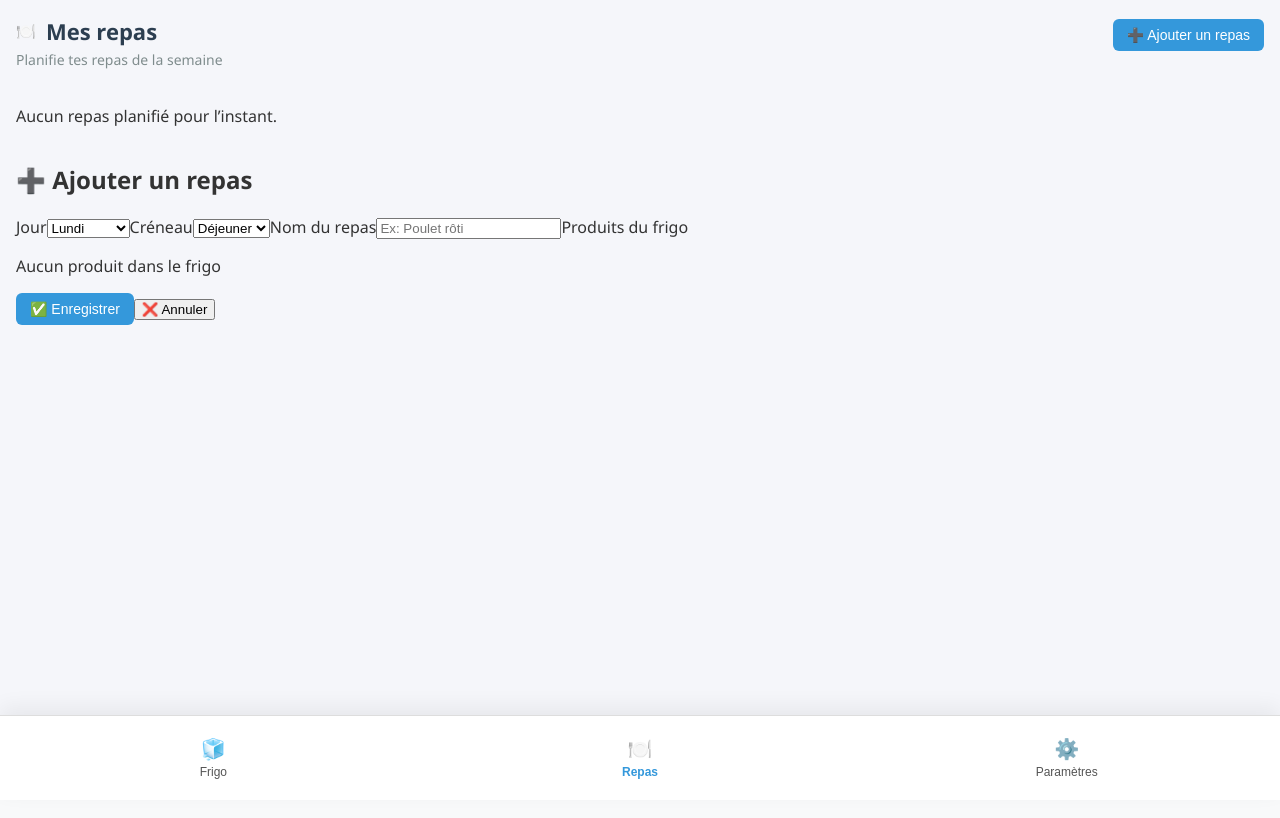
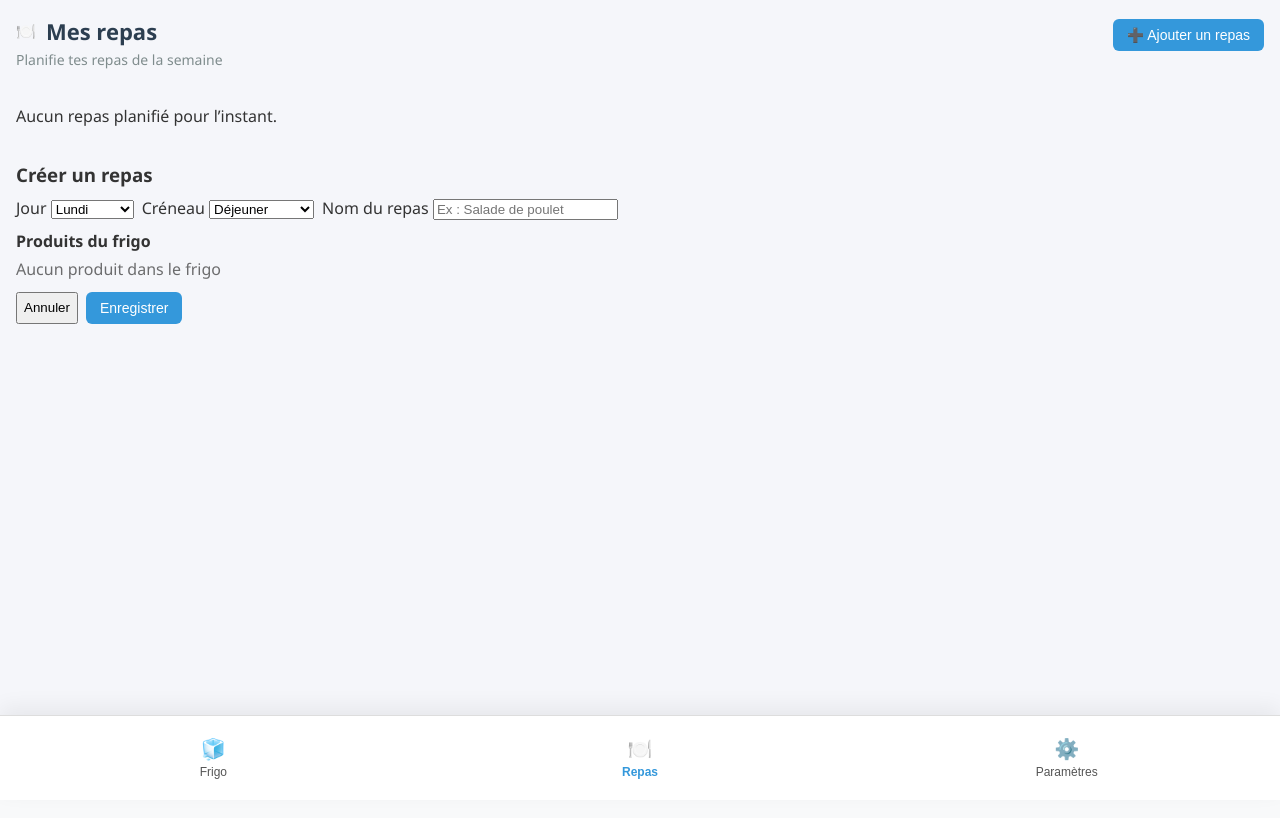
Before and after one commit to greg3337/monfrigo, a Next.js app: page /repas in a window 1280 px wide. Both pictures are taken after a click on the button "➕ Ajouter un repas". Shown: the top 818 px of the page. Built offline with nearby package versions, Linux system fonts and the light colour scheme.

Commit message:
correction

```diff
--- a/src/app/repas/CreateMealModal.jsx
+++ b/src/app/repas/CreateMealModal.jsx
@@ -1,119 +1,167 @@
-"use client";
+'use client';
 
-import React, { useEffect, useState } from "react";
-import { auth, db } from "../firebase/firebase-config";
+import React, { useEffect, useMemo, useState } from 'react';
 import {
+collection,
+onSnapshot,
 addDoc,
-collection,
-deleteDoc,
+serverTimestamp,
+writeBatch,
 doc,
-getDocs,
-serverTimestamp,
-} from "firebase/firestore";
+query,
+orderBy,
+} from 'firebase/firestore';
+import { auth, db } from '../firebase/firebase-config'; // <- chemin correct depuis /repas/
 
-export default function CreateMealModal({ closeModal }) {
-const [day, setDay] = useState("Lundi");
-const [slot, setSlot] = useState("Déjeuner");
-const [mealName, setMealName] = useState("");
+const DAYS = ['Lundi','Mardi','Mercredi','Jeudi','Vendredi','Samedi','Dimanche'];
+const SLOTS = ['Petit-déjeuner','Déjeuner','Dîner','Goûter'];
+
+export default function CreateMealModal({ closeModal, defaultDay = 'Lundi', defaultSlot = 'Déjeuner' }) {
+const [day, setDay] = useState(defaultDay);
+const [slot, setSlot] = useState(defaultSlot);
+const [name, setName] = useState('');
 const [products, setProducts] = useState([]);
-const [selectedProducts, setSelectedProducts] = useState([]);
+const [selectedIds, setSelectedIds] = useState([]); // ids produits sélectionnés
+const [saving, setSaving] = useState(false);
+const u = auth.currentUser;
 
 // Charger les produits du frigo
 useEffect(() => {
-const user = auth.currentUser;
-if (!user) return;
+if (!u) return;
+const qRef = query(
+collection(db, 'users', u.uid, 'products'),
+orderBy('expirationDate', 'asc')
+);
+const unsub = onSnapshot(qRef, (snap) => {
+const rows = snap.docs.map(d => ({ id: d.id, ...d.data() }));
+setProducts(rows);
+});
+return () => unsub();
+}, [u]);
 
-const fetchProducts = async () => {
-const snap = await getDocs(collection(db, "users", user.uid, "products"));
-setProducts(snap.docs.map((doc) => ({ id: doc.id, ...doc.data() })));
-};
+const selectedProducts = useMemo(
+() => products.filter(p => selectedIds.includes(p.id)),
+[products, selectedIds]
+);
 
-fetchProducts();
-}, []);
+async function handleSave(e) {
+e.preventDefault();
+if (!u) return;
+if (!name.trim()) return alert('Entre un nom de repas.');
+setSaving(true);
 
-// Ajouter ou retirer un produit sélectionné
-const toggleProduct = (product) => {
-setSelectedProducts((prev) =>
-prev.find((p) => p.id === product.id)
-? prev.filter((p) => p.id !== product.id)
-: [...prev, product]
-);
-};
-
-// Enregistrer le repas + retirer produits du frigo
-const saveMeal = async () => {
-const user = auth.currentUser;
-if (!user) return;
-
-const mealData = {
+try {
+// 1) créer le repas
+const mealRef = collection(db, 'users', u.uid, 'meals');
+const payload = {
 day,
 slot,
-name: mealName,
-products: selectedProducts,
+name: name.trim(),
+productIds: selectedIds,
+productNames: selectedProducts.map(p => p.name),
 createdAt: serverTimestamp(),
 };
 
-await addDoc(collection(db, "users", user.uid, "meals"), mealData);
+// 2) préparer la suppression des produits sélectionnés
+const batch = writeBatch(db);
+// ajouter le repas
+await addDoc(mealRef, payload);
+// supprimer chaque produit choisi du frigo
+selectedIds.forEach((pid) => {
+const pDoc = doc(db, 'users', u.uid, 'products', pid);
+batch.delete(pDoc);
+});
 
-// Retirer les produits utilisés du frigo
-for (const p of selectedProducts) {
-await deleteDoc(doc(db, "users", user.uid, "products", p.id));
+await batch.commit();
+
+// fini
+closeModal?.();
+} catch (err) {
+console.error(err);
+alert("Impossible d'enregistrer le repas.");
+} finally {
+setSaving(false);
+}
 }
 
-closeModal();
-};
+function toggleProduct(id) {
+setSelectedIds(prev =>
+prev.includes(id) ? prev.filter(x => x !== id) : [...prev, id]
+);
+}
 
 return (
-<div className="modalOverlay">
-<div className="modalContent">
-<h2>➕ Ajouter un repas</h2>
+<div className="modal" role="dialog" aria-modal="true" aria-label="Créer un repas">
+<h3 style={{marginBottom: 10}}>Créer un repas</h3>
 
-<label>Jour</label>
-<select value={day} onChange={(e) => setDay(e.target.value)}>
-{["Lundi","Mardi","Mercredi","Jeudi","Vendredi","Samedi","Dimanche"].map((d) => (
-<option key={d} value={d}>{d}</option>
-))}
+<form onSubmit={handleSave} className="modalForm">
+{/* Jour & créneau */}
+<div style={{display:'flex', gap:8, flexWrap:'wrap', marginBottom:10}}>
+<label>
+Jour&nbsp;
+<select value={day} onChange={e=>setDay(e.target.value)}>
+{DAYS.map(d => <option key={d} value={d}>{d}</option>)}
 </select>
+</label>
 
-<label>Créneau</label>
-<select value={slot} onChange={(e) => setSlot(e.target.value)}>
-<option value="Déjeuner">Déjeuner</option>
-<option value="Dîner">Dîner</option>
+<label>
+Créneau&nbsp;
+<select value={slot} onChange={e=>setSlot(e.target.value)}>
+{SLOTS.map(s => <option key={s} value={s}>{s}</option>)}
 </select>
+</label>
 
-<label>Nom du repas</label>
+<label style={{flex: '1 1 220px'}}>
+Nom du repas&nbsp;
 <input
-type="text"
-value={mealName}
-onChange={(e) => setMealName(e.target.value)}
-placeholder="Ex: Poulet rôti"
+value={name}
+onChange={e=>setName(e.target.value)}
+placeholder="Ex : Salade de poulet"
 />
-
-<label>Produits du frigo</label>
-<div className="productList">
-{products.length === 0 && <p>Aucun produit dans le frigo</p>}
-{products.map((p) => (
-<div
-key={p.id}
-className={`productItem ${
-selectedProducts.find((sp) => sp.id === p.id) ? "selected" : ""
-}`}
-onClick={() => toggleProduct(p)}
->
-{p.name}
-</div>
-))}
+</label>
 </div>
 
-<div className="modalActions">
-<button onClick={saveMeal} className="btnPrimary">
-✅ Enregistrer
+{/* Produits du frigo (multi) */}
+<div>
+<div style={{fontWeight:600, marginBottom:6}}>Produits du frigo</div>
+{products.length === 0 ? (
+<div style={{opacity:.7}}>Aucun produit dans le frigo</div>
+) : (
+<ul className="product-list" style={{maxHeight:260, overflow:'auto', padding:0}}>
+{products.map(p => (
+<li key={p.id}
+className={selectedIds.includes(p.id) ? 'is-selected' : ''}
+onClick={()=>toggleProduct(p.id)}
+style={{listStyle:'none', display:'flex', gap:8, alignItems:'center',
+padding:'8px 10px', margin:'6px 0', background:'#fff',
+borderRadius:8, cursor:'pointer'}}>
+<input
+type="checkbox"
+checked={selectedIds.includes(p.id)}
+readOnly
+/>
+<span className="name" style={{fontWeight:600}}>{p.name}</span>
+{p.expirationDate && (
+<span className="date" style={{marginLeft:'auto', fontSize:12, opacity:.7}}>
+{p.expirationDate}
+</span>
+)}
+</li>
+))}
+</ul>
+)}
+</div>
+
+{/* Actions */}
+<div style={{display:'flex', gap:8, marginTop:12}}>
+<button type="button" className="btnGhost" onClick={()=>closeModal?.()}>
+Annuler
 </button>
-<button onClick={closeModal} className="btnSecondary">
-❌ Annuler
+<button type="submit" className="btnPrimary" disabled={saving}>
+{saving ? 'Enregistrement…' : 'Enregistrer'}
 </button>
 </div>
-</div>
+</form>
 </div>
 );
 }
```
